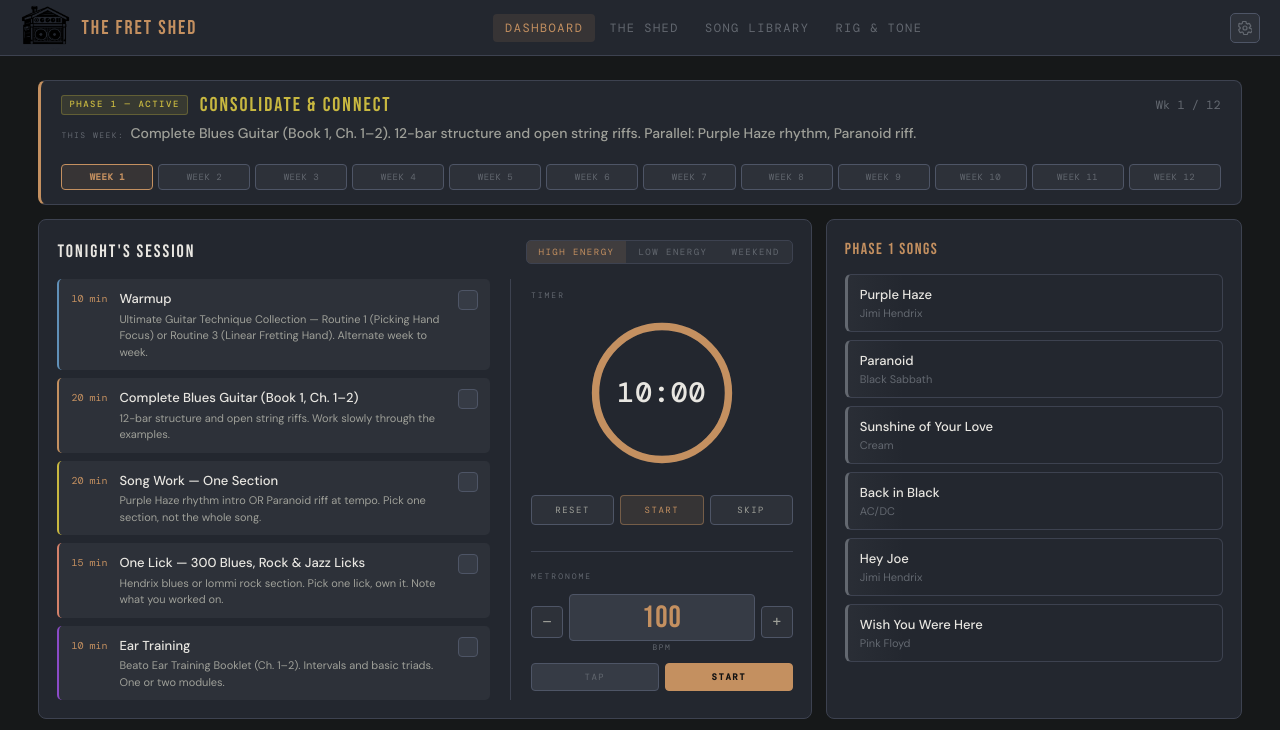
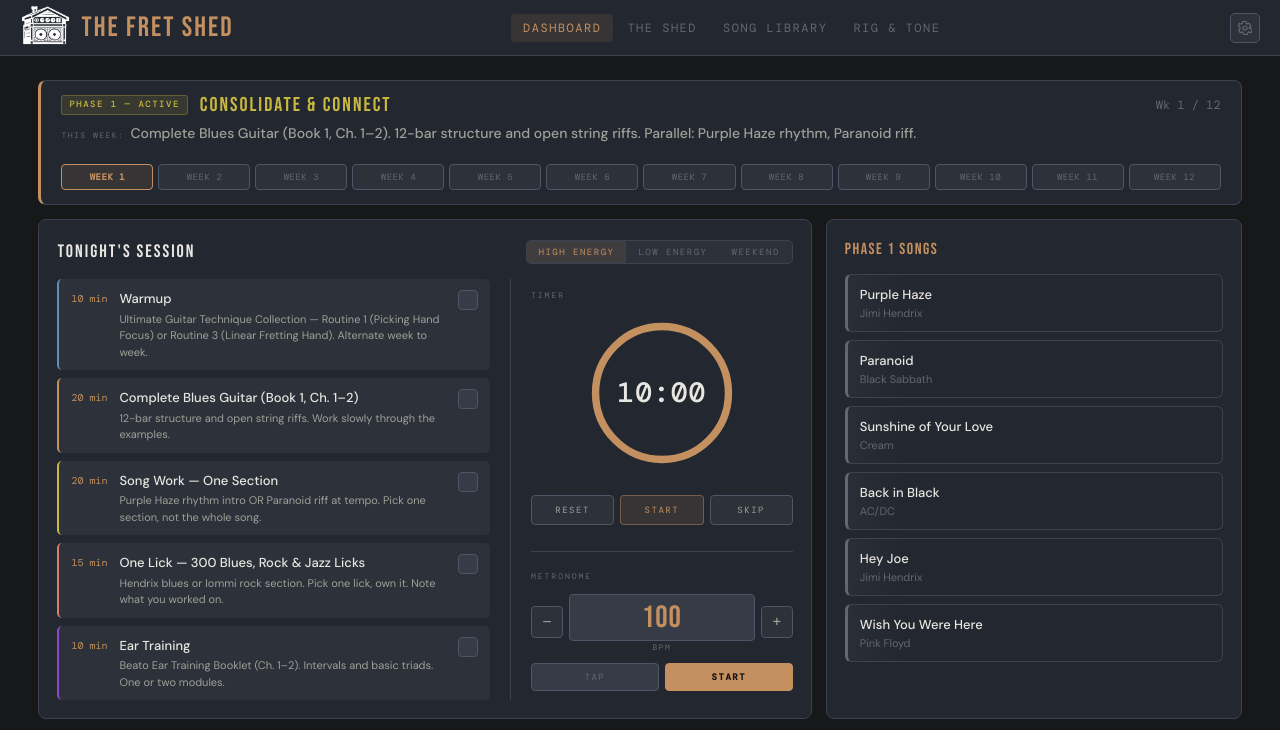
Before and after one commit to consumethetangible/thefretshed, a website: page index.html in a window 1280 px wide. Shown: the top 730 px of the page. Drawn offline with nearby package versions, Linux system fonts and the light colour scheme; no server answers; sample sign-in values are in the browser's storage; a web font is replaced by a local one.

Commit message:
feat: logo tint filter per theme family, wordmark 28px

```diff
--- a/css/styles.css
+++ b/css/styles.css
@@ -46,9 +46,11 @@ body {
   z-index: 200;
 }
 .brand { display:flex; align-items:center; gap:10px; }
-.brand-logo-img { height: 48px; width: auto; display: block; transition: filter 0.2s; }
-[data-theme="light"] .brand-logo-img { filter: invert(1) brightness(0.15); }
-.brand-logo { font-family: 'Bebas Neue', sans-serif; font-size: 20px; letter-spacing: 2px; color: var(--accent); line-height: 1; }
+.brand-logo-img { height: 48px; width: auto; display: block; transition: filter 0.2s; filter: invert(1) sepia(1) saturate(1.4) hue-rotate(345deg) brightness(1.25); }
+[data-theme="light"]  .brand-logo-img { filter: invert(1) sepia(1) saturate(2.5) hue-rotate(345deg) brightness(0.6); }
+[data-theme="cool"]   .brand-logo-img { filter: invert(1) sepia(1) saturate(2.0) hue-rotate(164deg) brightness(1.1); }
+[data-theme="psych"]  .brand-logo-img { filter: invert(1) sepia(1) saturate(3.0) hue-rotate(270deg) brightness(1.1); }
+.brand-logo { font-family: 'Bebas Neue', sans-serif; font-size: 28px; letter-spacing: 2px; color: var(--accent); line-height: 1; }
 .brand-sub { font-family: 'DM Mono', monospace; font-size: 10px; color: var(--text3); letter-spacing: 1.5px; text-transform: uppercase; }
 .nav { display:flex; gap:2px; }
 .nav-btn { background: none; border: none; color: var(--text3); font-family: 'DM Mono', monospace; font-size: 12px; letter-spacing: 1.5px; text-transform: uppercase; padding: 6px 12px; cursor: pointer; border-radius: 4px; transition: all 0.15s; white-space: nowrap; }
```
